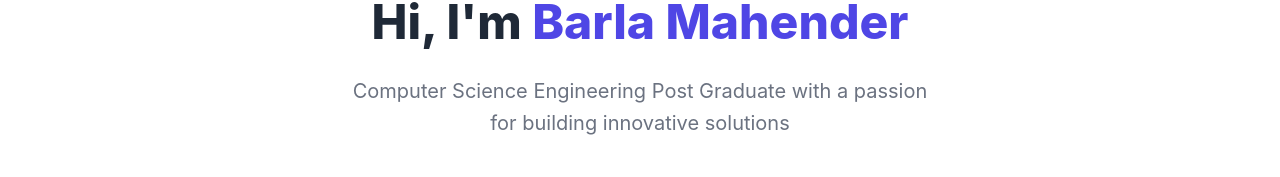
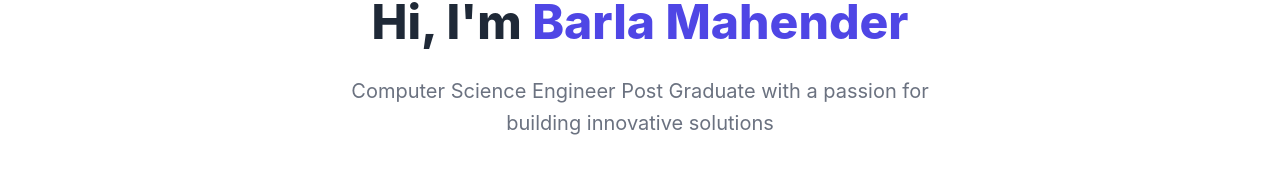
Before and after one commit to MahenderBarla/Portfolio-Website, a React (Create React App) app: page / in a window 1280 px wide. Shown: the part 135-312 px from the top of the page. Built offline with nearby package versions, Linux system fonts and the light colour scheme.

Commit message:
Update Hero.js

```diff
--- a/src/components/Hero.js
+++ b/src/components/Hero.js
@@ -9,7 +9,7 @@ function Hero() {
             Hi, I'm <span className="highlight">Barla Mahender</span>
           </h1>
           <p className="hero-subtitle">
-            Computer Science Engineering Post Graduate with a passion for building innovative solutions
+            Computer Science Engineer Post Graduate with a passion for building innovative solutions
           </p>
           <div className="hero-buttons">
             <a href="#projects" className="btn btn-primary">
```
